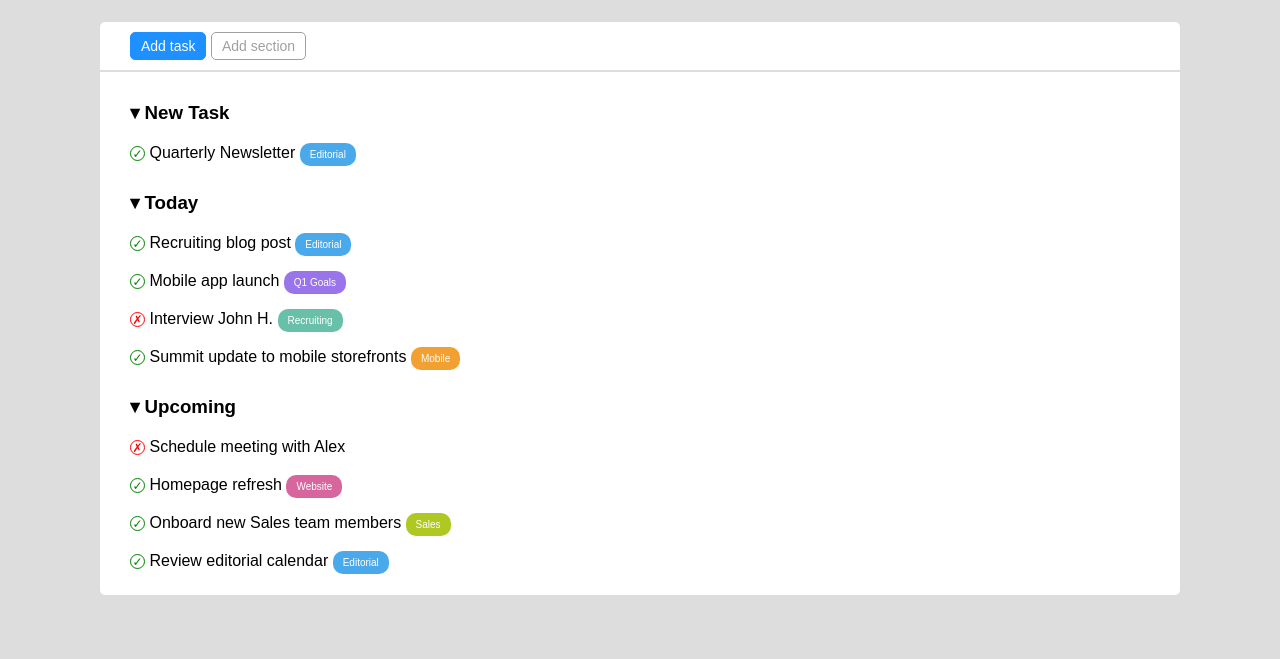
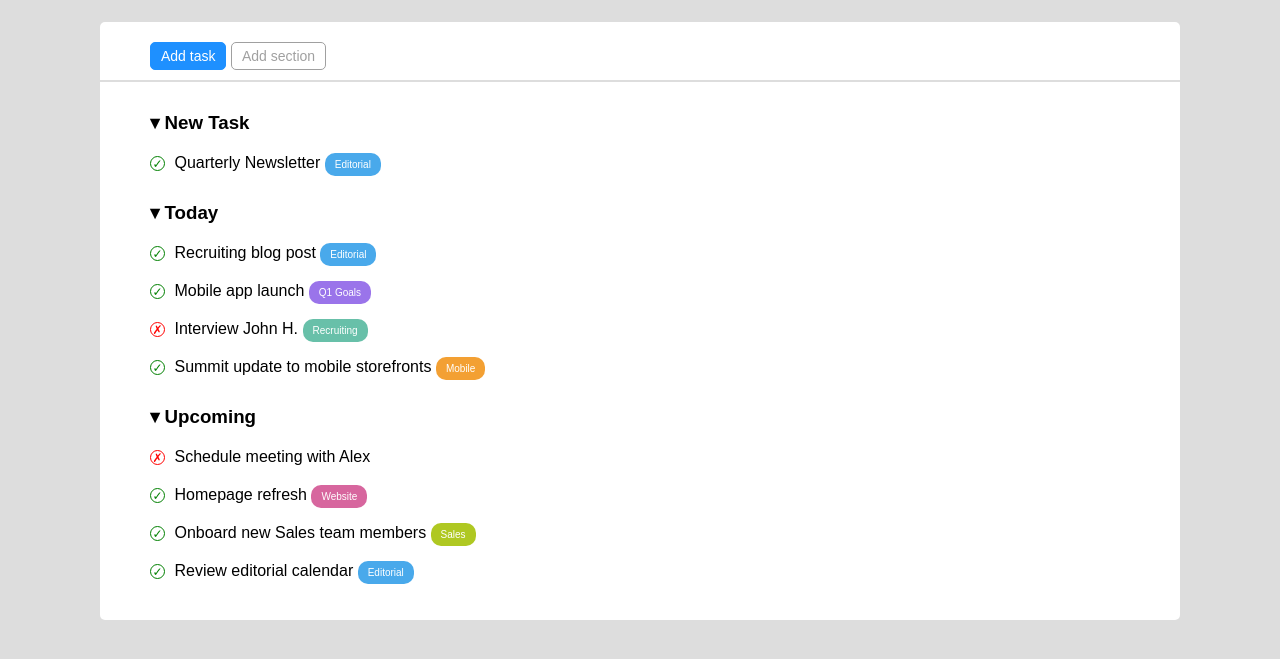
Before and after one commit to MassimilianoTusini/html-css-toboolist, a plain HTML site: page index.html in a window 1280 px wide. Shown: the part 63-722 px from the top of the page. Drawn offline with Linux system fonts and the light colour scheme.

Commit message:
Correggi spaziature

```diff
--- a/css/style.css
+++ b/css/style.css
@@ -39,13 +39,13 @@
  }
 
  .header-container{
-    padding: 10px 30px;
+    padding: 20px 50px 10px;
     border-bottom: 2px solid #ddd;
  }
 
  .main-container{
-    padding-left: 30px;
-    padding-bottom: 5px;
+    padding-left: 50px;
+    padding-bottom: 20px;
  }
 
 /* Regole bottoni */
@@ -88,6 +88,7 @@
  /* Sezione decorazione */
 
  .task-status{
+    margin-right: 5px;
     border: 1px solid;
     border-radius: 50%;
     font-size: 12px;
@@ -97,6 +98,7 @@
     vertical-align: middle;
     text-align: center;
     display: inline-block;
+
  }
 
  .done{
```
